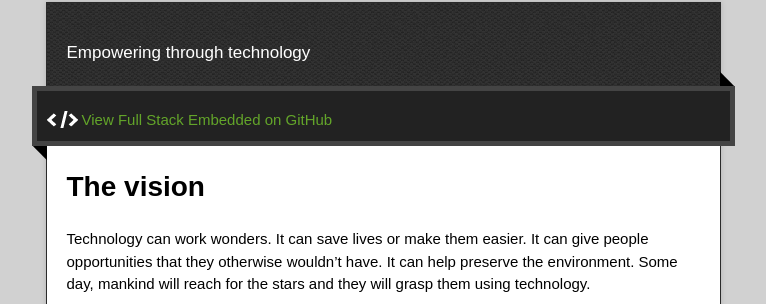
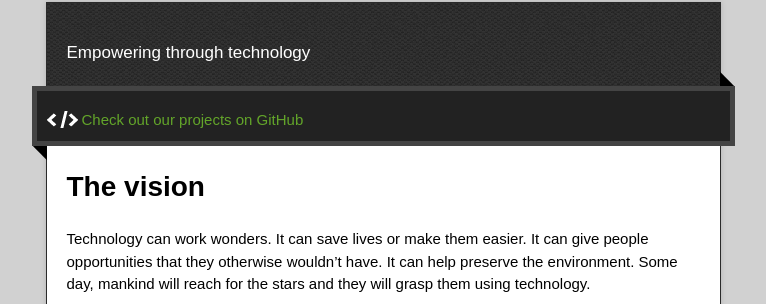
Before and after one commit to wdherndon/FullStackEmbedded.github.io, a Jekyll site: the page built from index.md, in a window 1280 px wide and 900 px high. Shown: the part 218-522 px from the top of the window, without its empty margins (257-1023 px from the left). Built offline with Jekyll 4.4.1, drawn with Linux system fonts in a browser that asks for light colours; nearby versions of some CDN libraries; some of the changed text lies outside the part shown.

Commit message:
Tweak layout

```diff
--- a/_layouts/default.html
+++ b/_layouts/default.html
@@ -29,7 +33,8 @@
       <div id="main" role="main">
         <div class="download-bar">
         <div class="inner">
-          <a href="https://github.com/FullStackEmbedded" class="code">View Full Stack Embedded on GitHub</a>
+          <a href="https://github.com/FullStackEmbedded"
+              class="code">Check out our projects on GitHub</a>
         </div>
         <span class="blc"></span><span class="trc"></span>
         </div>
@@ -37,13 +42,21 @@
 
             {{ content }}
 
-
       </div>
     </div>
     <footer>
       <div class="owner">
 
-      <p><a href="https://github.com/FullStackEmbedded" class="avatar"><img src="https://avatars3.githubusercontent.com/u/13068162?v=3&amp;s=60" width="48" height="48"></a>View <a href="https://github.com/FullStackEmbedded">FullStackEmbedded</a> on <a href="https://www.github.com">GitHub</a></p>
+      <p>
+        <a href="https://github.com/FullStackEmbedded"
+            class="avatar">
+            <img src="https://avatars3.githubusercontent.com/u/13068162?v=3&amp;s=60"
+            width="48" height="48">
+        </a>
+        Check out
+        <a href="https://github.com/FullStackEmbedded">our projects</a>
+        on <a href="https://www.github.com">GitHub</a>
+      </p>
 
       </div>
     </footer>
@@ -51,13 +64,7 @@
 
   <div class="current-section">
     <a href="#top">Scroll to top</a>
-    <a href="https://github.com/FullStackEmbedded/FullStackEmbedded.github.io/tarball/master" class="tar">
-        tar
-    </a>
-    <a href="https://github.com/FullStackEmbedded/FullStackEmbedded.github.io/zipball/master" class="zip">
-        zip
-    </a>
-    <a href="" class="code">source code</a>
+    <a href="https://github.com/FullStackEmbedded" class="code">source code</a>
     <p class="name"></p>
   </div>
 
```
Also changed, not shown: other parts of _layouts/default.html (+5 -1 lines).
